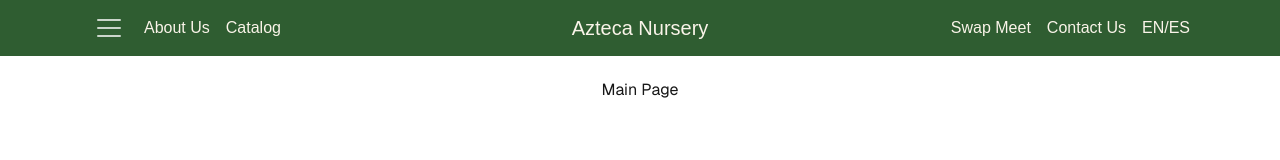
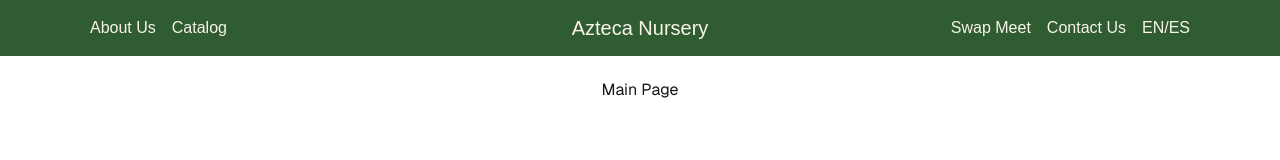
Before and after one commit to dhanielbolosan/azteca-nursery, a Next.js app in the folder azteca-nursery/: page / in a window 1280 px wide. Shown: the top 160 px of the page. Built offline with nearby package versions, Linux system fonts and the light colour scheme.

Commit message:
Convert to Offcanvas Navbar

```diff
--- a/azteca-nursery/src/app/globals.css
+++ b/azteca-nursery/src/app/globals.css
@@ -42,7 +42,7 @@ a {
 }
 
 .custom-navbar {
-  background-color: #2f5d31; /* a nice green */
+  background-color: #2f5d31;
 }
 
 .custom-navbar .navbar-brand,
@@ -57,10 +57,8 @@ a {
   cursor: pointer;
 }
 
-
-/* Hamburger toggle button base styles */
 .custom-navbar .navbar-toggler {
-  border: none; /* no border by default */
+  border: none;
   border-radius: 4px;
   transition: border-color 0.3s ease;
   display: flex;
@@ -77,3 +75,12 @@ a {
   outline: none;
   box-shadow: none;
 }
+
+.custom-offcanvas {
+  background-color: #2f5d31;
+  color: #faf4e9;
+}
+
+.custom-offcanvas .btn-close {
+  filter: invert(1) brightness(2);
+}
--- a/azteca-nursery/src/components/TopNavbar.tsx
+++ b/azteca-nursery/src/components/TopNavbar.tsx
@@ -1,19 +1,21 @@
+'use client';
 
-import { Container, Nav, Navbar, NavbarBrand, NavLink, NavbarToggle, NavbarCollapse } from 'react-bootstrap';
 import React from 'react';
+import { Container, Nav, Navbar, NavLink, Offcanvas} from 'react-bootstrap';
 
 const TopNavbar: React.FC = () => {
     return (
-        <Navbar className="fixed-top custom-navbar" expand="lg">
+        <Navbar expand="lg" className="fixed-top custom-navbar">
             <Container className="position-relative">
-                <NavbarBrand
-                    href="/"
-                    className="position-absolute start-50 translate-middle-x"
-                >
+                <Navbar.Brand href="#" className="position-absolute start-50 translate-middle-x">Azteca Nursery</Navbar.Brand>
+                <Navbar.Toggle aria-controls="offcanvasNavbar-expand-lg" className="d-lg-none ms-auto" />
+                <Navbar.Offcanvas className="custom-offcanvas" id="offcanvasNavbar-expand-lg" aria-labelledby="offcanvasNavbarLabel-expand-lg" placement="end">
+                    <Offcanvas.Header closeButton>
+                        <Offcanvas.Title id="offcanvasNavbarLabel-expand-lg">
                             Azteca Nursery
-                </NavbarBrand>
-                <NavbarToggle aria-controls="basic-navbar-nav" className="ms-auto" />
-                <NavbarCollapse id="basic-navbar-nav">
+                        </Offcanvas.Title>
+                    </Offcanvas.Header>
+                    <Offcanvas.Body>
                         <Nav className="me-auto">
                             <NavLink href="/about-us">About Us</NavLink>
                             <NavLink href="/catalog">Catalog</NavLink>
@@ -23,7 +25,8 @@ const TopNavbar: React.FC = () => {
                             <NavLink href="/contact-us">Contact Us</NavLink>
                             <NavLink href="/">EN/ES</NavLink>
                         </Nav>
-                </NavbarCollapse>
+                    </Offcanvas.Body>
+                </Navbar.Offcanvas>
             </Container>
         </Navbar>
     );
```
Lines whose indentation alone changed are shown as unchanged.
